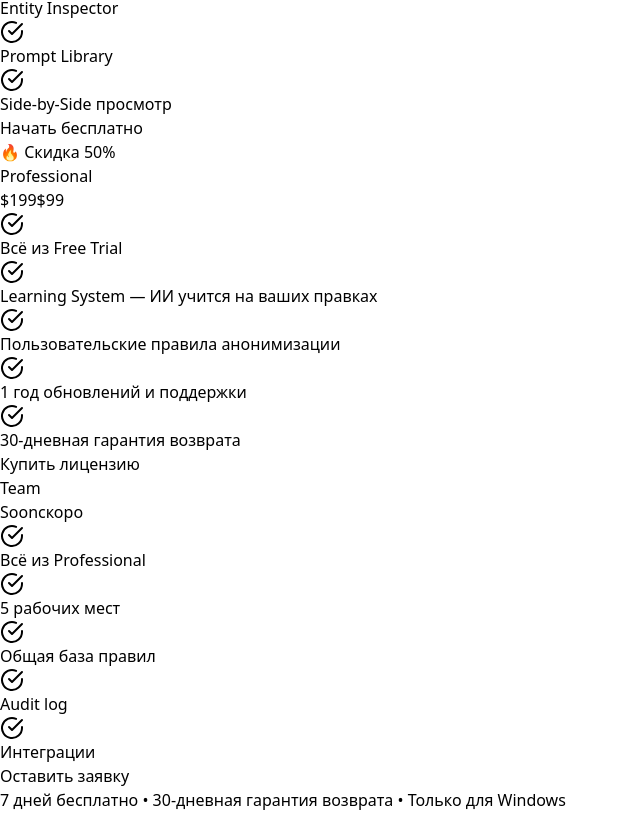
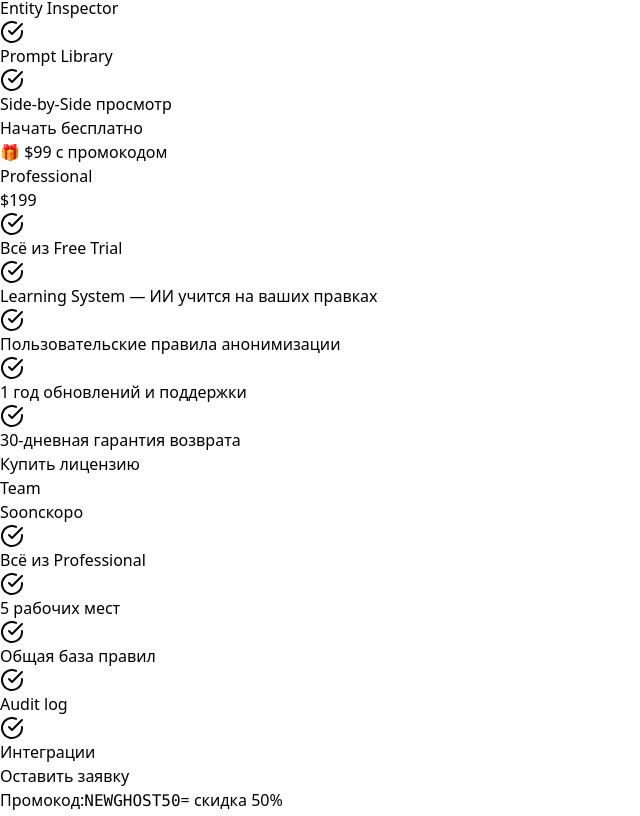
Before and after one commit to Josefromkaz/ghostlayer-website, a React (Vite) app: page / in a window 1280 px wide. Shown: the part 2980-3796 px from the top of the page, without its empty margins (0-640 px from the left). Built offline with nearby package versions, Linux system fonts and the light colour scheme.

Commit message:
Add Lemon Squeezy checkout, promo code NEWGHOST50

```diff
--- a/src/App.jsx
+++ b/src/App.jsx
@@ -201,7 +201,7 @@ const PricingCard = ({ name, price, originalPrice, period, features, popular, ct
   } transition-all hover:transform hover:scale-[1.02] flex flex-col h-full`}>
     {popular && (
       <div className="absolute -top-4 left-1/2 -translate-x-1/2 px-4 py-1 bg-emerald-500 rounded-full text-black text-sm font-semibold">
-        🔥 Скидка 50%
+        🎁 $99 с промокодом
       </div>
     )}
 
@@ -684,8 +684,7 @@ export default function GhostLayerLanding() {
 
             <PricingCard
               name="Professional"
-              price="$99"
-              originalPrice="$199"
+              price="$199"
               popular
               features={[
                 'Всё из Free Trial',
@@ -695,7 +694,7 @@ export default function GhostLayerLanding() {
                 '30-дневная гарантия возврата',
               ]}
               cta="Купить лицензию"
-              onClick={() => window.location.href = 'mailto:support@ghostlayerapp.com?subject=GhostLayer%20Professional%20License'}
+              onClick={() => window.location.href = 'https://ghostlayer.lemonsqueezy.com/checkout/buy/3a2ae4ca-d3d0-4095-beb0-169b278fb091'}
             />
 
             <PricingCard
@@ -715,6 +714,11 @@ export default function GhostLayerLanding() {
           </div>
 
           <div className="text-center mt-12">
+            <div className="inline-flex items-center gap-3 px-6 py-3 bg-emerald-500/10 rounded-xl border border-emerald-500/20 mb-4">
+              <span className="text-zinc-400">Промокод:</span>
+              <code className="text-emerald-400 font-bold text-lg">NEWGHOST50</code>
+              <span className="text-zinc-500">= скидка 50%</span>
+            </div>
             <p className="text-zinc-500">
               7 дней бесплатно • 30-дневная гарантия возврата • Только для Windows
             </p>
```
